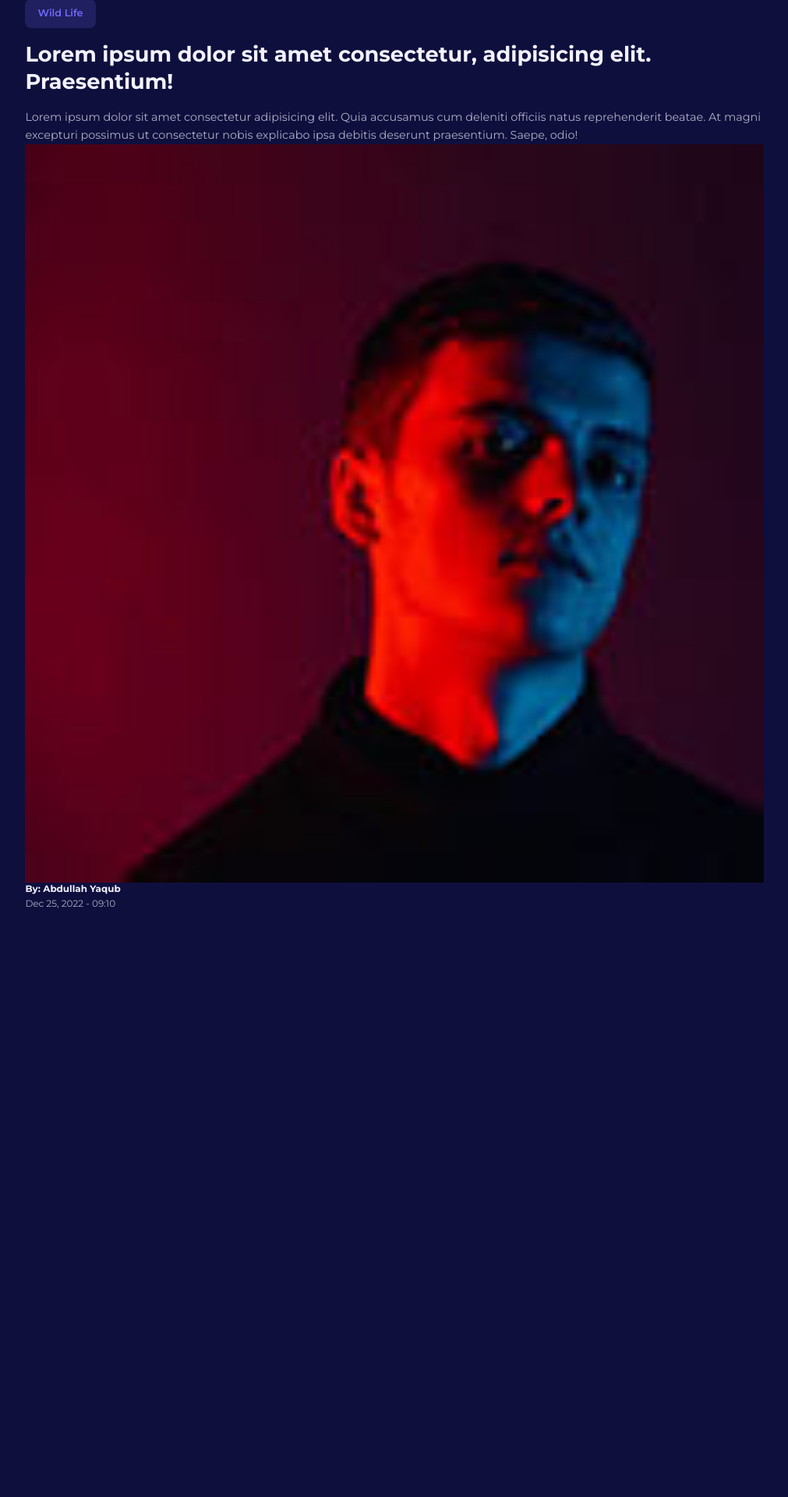
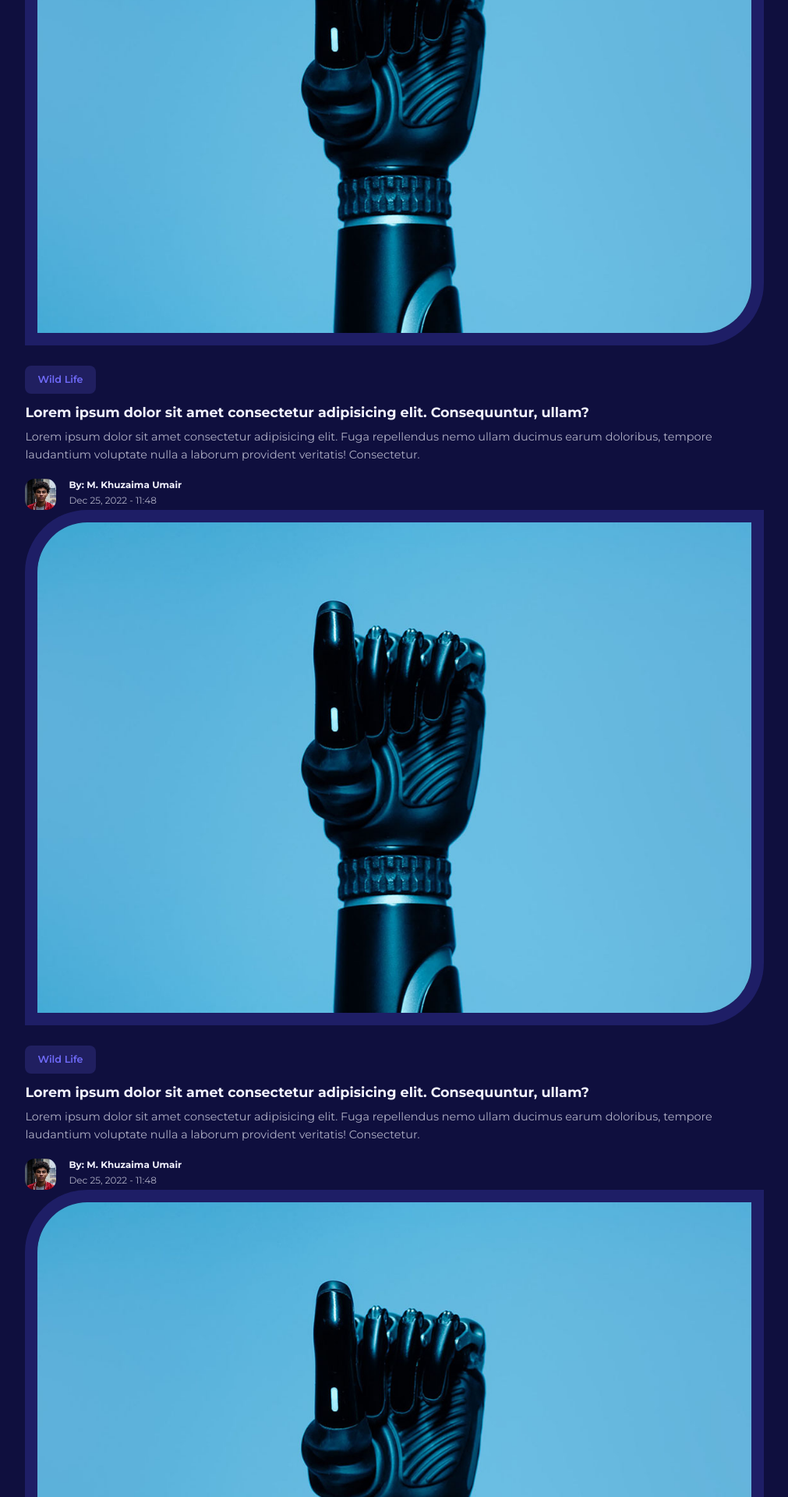
Before and after one commit to AbdullahButt2611/MAB_Blogs_PHP, a PHP site: page / in a window 1280 px wide. Shown: the part 759-2679 px from the top of the page at 78% size, without its empty margins (134-1145 px from the left). Before the commit the page ends 1924 px from the top, so only its background shows below. Run offline with PHP 8.4, Linux system fonts and the light colour scheme.

Commit message:
Featured Post Completed
We are now working on the posts section on the index page. We have made some generic classes to work with.

```diff
--- a/index.html
+++ b/index.html
@@ -73,10 +73,298 @@
 
             </div>
         </div>
+
     </section>
     <!----------------------- Featured SECTION ENDS HERE ------------------------->
 
 
 
+    <section class="posts">
+        <div class="container posts__container">
+
+            <article class="post">
+
+                <div class="post__thumbnail">
+                    <img src="images/blog2.jpg">
+                </div>
+
+                <div class="post__info">
+
+                    <a href="" class="category__button">Wild Life</a>
+
+                    <h3 class="post__title">
+                        <a href="post.html">Lorem ipsum dolor sit amet consectetur adipisicing elit. Consequuntur, ullam?</a>
+                    </h3>
+
+                    <p class="post__body">
+                        Lorem ipsum dolor sit amet consectetur adipisicing elit. Fuga repellendus nemo ullam ducimus earum doloribus, tempore laudantium voluptate nulla a laborum provident veritatis! Consectetur.
+                    </p>
+
+                    <div class="post__author">
+
+                        <div class="post__author-avatar">
+                            <img src="images/avatar3.jpg">
+                        </div>
+
+                        <div class="post__author-info">
+                            <h5>By: M. Khuzaima Umair</h5>
+                            <small>Dec 25, 2022 - 11:48</small>
+                        </div>
+
+                    </div>
+
+                </div>
+
+            </article>
+
+            <article class="post">
+
+                <div class="post__thumbnail">
+                    <img src="images/blog2.jpg">
+                </div>
+
+                <div class="post__info">
+
+                    <a href="" class="category__button">Wild Life</a>
+
+                    <h3 class="post__title">
+                        <a href="post.html">Lorem ipsum dolor sit amet consectetur adipisicing elit. Consequuntur, ullam?</a>
+                    </h3>
+
+                    <p class="post__body">
+                        Lorem ipsum dolor sit amet consectetur adipisicing elit. Fuga repellendus nemo ullam ducimus earum doloribus, tempore laudantium voluptate nulla a laborum provident veritatis! Consectetur.
+                    </p>
+
+                    <div class="post__author">
+
+                        <div class="post__author-avatar">
+                            <img src="images/avatar3.jpg">
+                        </div>
+
+                        <div class="post__author-info">
+                            <h5>By: M. Khuzaima Umair</h5>
+                            <small>Dec 25, 2022 - 11:48</small>
+                        </div>
+
+                    </div>
+
+                </div>
+
+            </article>
+
+            <article class="post">
+
+                <div class="post__thumbnail">
+                    <img src="images/blog2.jpg">
+                </div>
+
+                <div class="post__info">
+
+                    <a href="" class="category__button">Wild Life</a>
+
+                    <h3 class="post__title">
+                        <a href="post.html">Lorem ipsum dolor sit amet consectetur adipisicing elit. Consequuntur, ullam?</a>
+                    </h3>
+
+                    <p class="post__body">
+                        Lorem ipsum dolor sit amet consectetur adipisicing elit. Fuga repellendus nemo ullam ducimus earum doloribus, tempore laudantium voluptate nulla a laborum provident veritatis! Consectetur.
+                    </p>
+
+                    <div class="post__author">
+
+                        <div class="post__author-avatar">
+                            <img src="images/avatar3.jpg">
+                        </div>
+
+                        <div class="post__author-info">
+                            <h5>By: M. Khuzaima Umair</h5>
+                            <small>Dec 25, 2022 - 11:48</small>
+                        </div>
+
+                    </div>
+
+                </div>
+
+            </article>
+
+            <article class="post">
+
+                <div class="post__thumbnail">
+                    <img src="images/blog2.jpg">
+                </div>
+
+                <div class="post__info">
+
+                    <a href="" class="category__button">Wild Life</a>
+
+                    <h3 class="post__title">
+                        <a href="post.html">Lorem ipsum dolor sit amet consectetur adipisicing elit. Consequuntur, ullam?</a>
+                    </h3>
+
+                    <p class="post__body">
+                        Lorem ipsum dolor sit amet consectetur adipisicing elit. Fuga repellendus nemo ullam ducimus earum doloribus, tempore laudantium voluptate nulla a laborum provident veritatis! Consectetur.
+                    </p>
+
+                    <div class="post__author">
+
+                        <div class="post__author-avatar">
+                            <img src="images/avatar3.jpg">
+                        </div>
+
+                        <div class="post__author-info">
+                            <h5>By: M. Khuzaima Umair</h5>
+                            <small>Dec 25, 2022 - 11:48</small>
+                        </div>
+
+                    </div>
+
+                </div>
+
+            </article>
+
+            <article class="post">
+
+                <div class="post__thumbnail">
+                    <img src="images/blog2.jpg">
+                </div>
+
+                <div class="post__info">
+
+                    <a href="" class="category__button">Wild Life</a>
+
+                    <h3 class="post__title">
+                        <a href="post.html">Lorem ipsum dolor sit amet consectetur adipisicing elit. Consequuntur, ullam?</a>
+                    </h3>
+
+                    <p class="post__body">
+                        Lorem ipsum dolor sit amet consectetur adipisicing elit. Fuga repellendus nemo ullam ducimus earum doloribus, tempore laudantium voluptate nulla a laborum provident veritatis! Consectetur.
+                    </p>
+
+                    <div class="post__author">
+
+                        <div class="post__author-avatar">
+                            <img src="images/avatar3.jpg">
+                        </div>
+
+                        <div class="post__author-info">
+                            <h5>By: M. Khuzaima Umair</h5>
+                            <small>Dec 25, 2022 - 11:48</small>
+                        </div>
+
+                    </div>
+
+                </div>
+
+            </article>
+
+            <article class="post">
+
+                <div class="post__thumbnail">
+                    <img src="images/blog2.jpg">
+                </div>
+
+                <div class="post__info">
+
+                    <a href="" class="category__button">Wild Life</a>
+
+                    <h3 class="post__title">
+                        <a href="post.html">Lorem ipsum dolor sit amet consectetur adipisicing elit. Consequuntur, ullam?</a>
+                    </h3>
+
+                    <p class="post__body">
+                        Lorem ipsum dolor sit amet consectetur adipisicing elit. Fuga repellendus nemo ullam ducimus earum doloribus, tempore laudantium voluptate nulla a laborum provident veritatis! Consectetur.
+                    </p>
+
+                    <div class="post__author">
+
+                        <div class="post__author-avatar">
+                            <img src="images/avatar3.jpg">
+                        </div>
+
+                        <div class="post__author-info">
+                            <h5>By: M. Khuzaima Umair</h5>
+                            <small>Dec 25, 2022 - 11:48</small>
+                        </div>
+
+                    </div>
+
+                </div>
+
+            </article>
+
+            <article class="post">
+
+                <div class="post__thumbnail">
+                    <img src="images/blog2.jpg">
+                </div>
+
+                <div class="post__info">
+
+                    <a href="" class="category__button">Wild Life</a>
+
+                    <h3 class="post__title">
+                        <a href="post.html">Lorem ipsum dolor sit amet consectetur adipisicing elit. Consequuntur, ullam?</a>
+                    </h3>
+
+                    <p class="post__body">
+                        Lorem ipsum dolor sit amet consectetur adipisicing elit. Fuga repellendus nemo ullam ducimus earum doloribus, tempore laudantium voluptate nulla a laborum provident veritatis! Consectetur.
+                    </p>
+
+                    <div class="post__author">
+
+                        <div class="post__author-avatar">
+                            <img src="images/avatar3.jpg">
+                        </div>
+
+                        <div class="post__author-info">
+                            <h5>By: M. Khuzaima Umair</h5>
+                            <small>Dec 25, 2022 - 11:48</small>
+                        </div>
+
+                    </div>
+
+                </div>
+
+            </article>
+
+            <article class="post">
+
+                <div class="post__thumbnail">
+                    <img src="images/blog2.jpg">
+                </div>
+
+                <div class="post__info">
+
+                    <a href="" class="category__button">Wild Life</a>
+
+                    <h3 class="post__title">
+                        <a href="post.html">Lorem ipsum dolor sit amet consectetur adipisicing elit. Consequuntur, ullam?</a>
+                    </h3>
+
+                    <p class="post__body">
+                        Lorem ipsum dolor sit amet consectetur adipisicing elit. Fuga repellendus nemo ullam ducimus earum doloribus, tempore laudantium voluptate nulla a laborum provident veritatis! Consectetur.
+                    </p>
+
+                    <div class="post__author">
+
+                        <div class="post__author-avatar">
+                            <img src="images/avatar3.jpg">
+                        </div>
+
+                        <div class="post__author-info">
+                            <h5>By: M. Khuzaima Umair</h5>
+                            <small>Dec 25, 2022 - 11:48</small>
+                        </div>
+
+                    </div>
+
+                </div>
+
+            </article>
+
+        </div>
+    </section>
+
+
 </body>
 </html>
--- a/style.css
+++ b/style.css
@@ -199,3 +199,46 @@ nav button{
 
 
 /* ============================     GENERAL STYLES FOR POST     ============================= */
+.post__thumbnail{
+    border-radius: var(--card-border-radius-5) 0;
+    border: 1rem solid var(--color-gray-900);
+    overflow: hidden;
+    margin-bottom: 1.6rem;
+}
+
+
+.post:hover .post__thumbnail img{
+    filter: saturate(0);
+    transition: filter 500ms;
+}
+
+.post__author{
+    display: flex;
+    gap: 1rem;
+    margin-top: 1.2rem;
+}
+
+.post__author-avatar{
+    width: 2.5rem;
+    height: 2.5rem;
+    border-radius: var(--card-border-radius-3);
+    overflow: hidden;
+}
+
+
+
+/* ============================     FEATURED POST     ============================= */
+.featured{
+    margin-top: 8rem;
+}
+
+
+.featured__container{
+    display: grid;
+    grid-template-columns: 1fr 1fr;
+    gap: 4rem;
+}
+
+.featured .post__thumbnail{
+    height: fit-content;
+}
```
